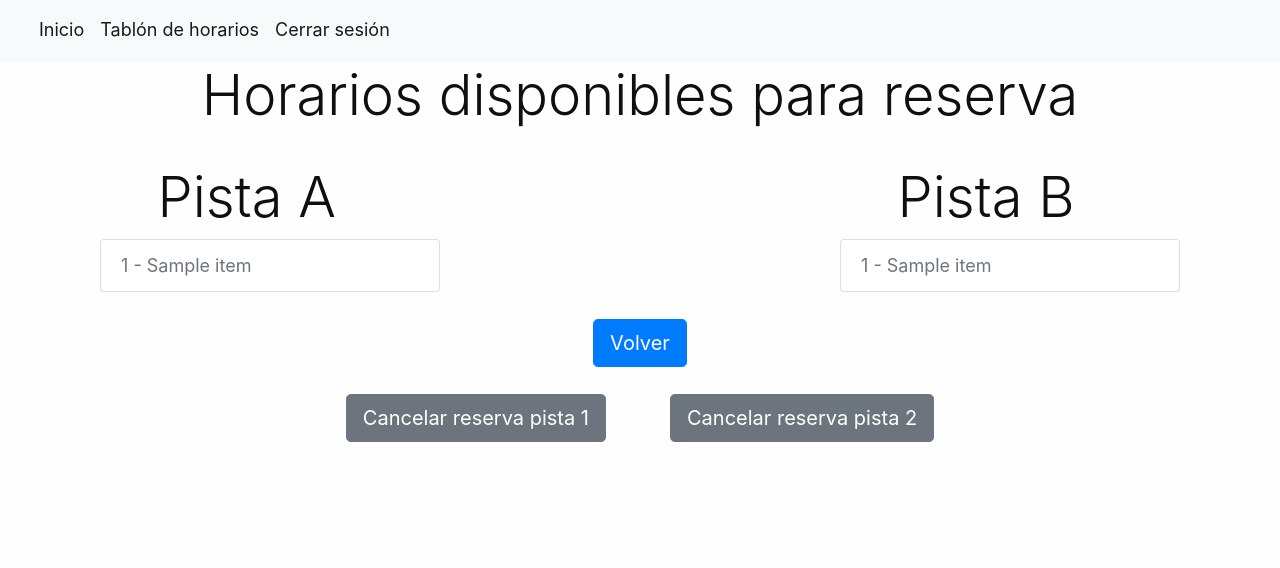
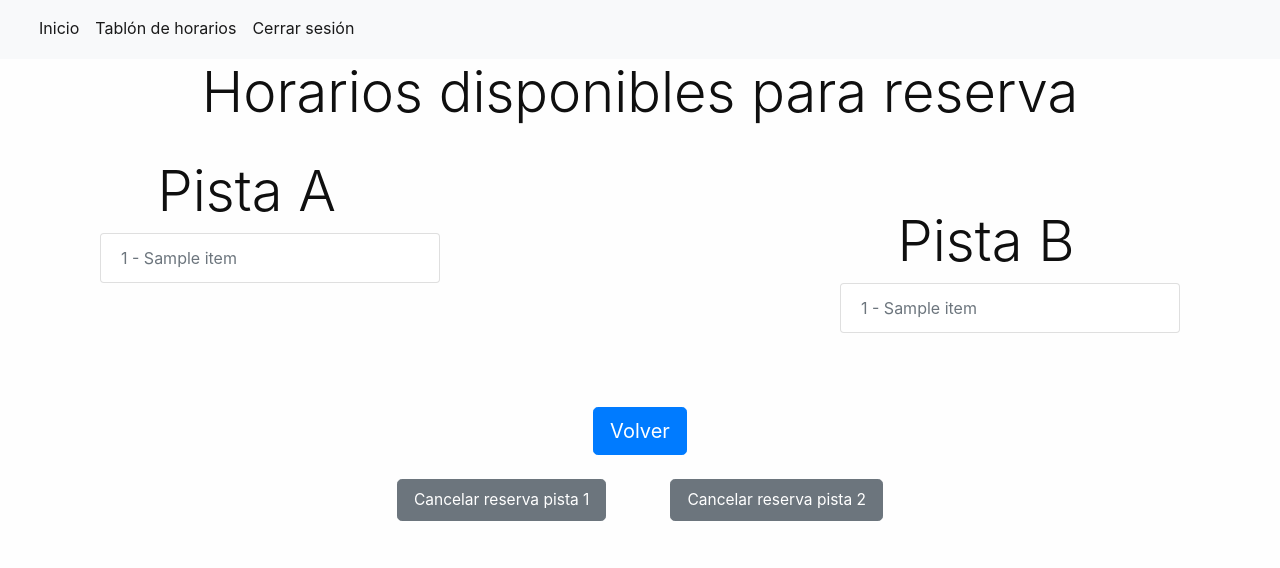
Before and after one commit to jgutierrez00/AppPadel, a Flask app: template website/templates/horarios.html in a window 1280 px wide. Shown: the top 568 px of the page. Run offline with Flask 2, Linux system fonts and the light colour scheme; the template is opened without the code that fills it: most values are stand-ins (such as "Sample title", 1, 10 or a date in 2020); some libraries are stand-ins or nearby versions.

Commit message:
Fix stuff

```diff
--- a/website/static/scripts.js
+++ b/website/static/scripts.js
@@ -124,10 +124,6 @@
 
 
 $(document).ready(function(){
-  debugCookies();
-  if(window.location.href.indexOf("/calendar") > -1) {
-
-  }
   var r1 = getCookie("reserva1");
   var r2 = getCookie("reserva2");
   r1 = r1.substring(1, r1.length-1)
--- a/website/static/styles.css
+++ b/website/static/styles.css
@@ -1,3 +1,7 @@
+*{
+  box-sizing: border-box;
+}
+
 :root {
   --font-color: #0f0f0f;
   --bg-color: #fefefe;
@@ -7,12 +11,12 @@
   background-color: var(--bg-color);
   color: var(--font-color);
   max-width: 100%;
-  font-size: calc(1rem + 0.25vh);
+  margin: 0;
 }
 
 h1 {
   color: var(--heading-color);
-  font-size: 2rem;
+  font-size: 1.25rem;
 }
 
 p {
@@ -104,6 +108,26 @@
   margin-left: 21%;
 }
 
+#title{
+  padding-top: 20px;
+}
+
+#buttonsForm #sbtn{
+  margin-left: 5.5vw;
+}
+
+#secondTT{
+  padding-top: 50px;
+  padding-bottom: 50px;
+}
+
+.btnCalendar{
+  padding: 5vw;
+}
+
+#buttonsFormTT .btnFS{
+  font-size: 0.97rem;
+}
 #divbtndis1{
   position: relative;
   left: 0vw;
@@ -114,6 +138,12 @@
   position: relative;
   right: 0vw;
   animation: ktraslation2 1s;
+}
+
+#btnbacktt {
+  margin-top: 100px;
+  margin-left: 35vw;
+  display: none;
 }
 
 @keyframes ktraslation1 {
@@ -131,8 +161,8 @@
   to {opacity: 100%;}
 }
 
-#btnbacktt {
-  margin-top: 100px;
-  margin-left: 525px;
+#alert{
   display: none;
+  text-align: center;
+  padding-top: 10px;
 }
--- a/website/templates/horarios.html
+++ b/website/templates/horarios.html
@@ -24,7 +24,7 @@
                 </form>
             </div>
             <div class="col-sm"></div>
-            <div class="col-sm">
+            <div id="secondTT" class="col-sm">
                 <label for="secondform" class="display-4" style="margin-left: 4.5vw">Pista B</label>
                 <form id="secondform" method="POST">
                     <ul class="list-group" id="listPB">
@@ -49,10 +49,10 @@
             </form>
         </div>
         <br/>
-        <div class="col-sm">
+        <div id="buttonsFormTT" class="col-sm">
             <form method="POST" class="d-flex justify-content-center">
-                <button type="submit" id="cbtn1" name="cbtn1" value="cancel" class="btn btn-secondary btn-lg" style="margin-right: 5vw">Cancelar reserva pista 1</button>
-                <button type="submit" id="cbtn2" name="cbtn2" value="cancel" class="btn btn-secondary btn-lg">Cancelar reserva pista 2</button>
+                <button type="submit" id="cbtn1" name="cbtn1" value="cancel" class="btn btn-secondary btn-lg btnFS" style="margin-right: 5vw">Cancelar reserva pista 1</button>
+                <button type="submit" id="cbtn2" name="cbtn2" value="cancel" class="btn btn-secondary btn-lg btnFS">Cancelar reserva pista 2</button>
             </form>
         </div>
         <br/>
```
Also changed, not shown: website/templates/calendar.html (+25 -2 lines), website/templates/login.html (+5 -3 lines), website/database.db, 1 other file.
